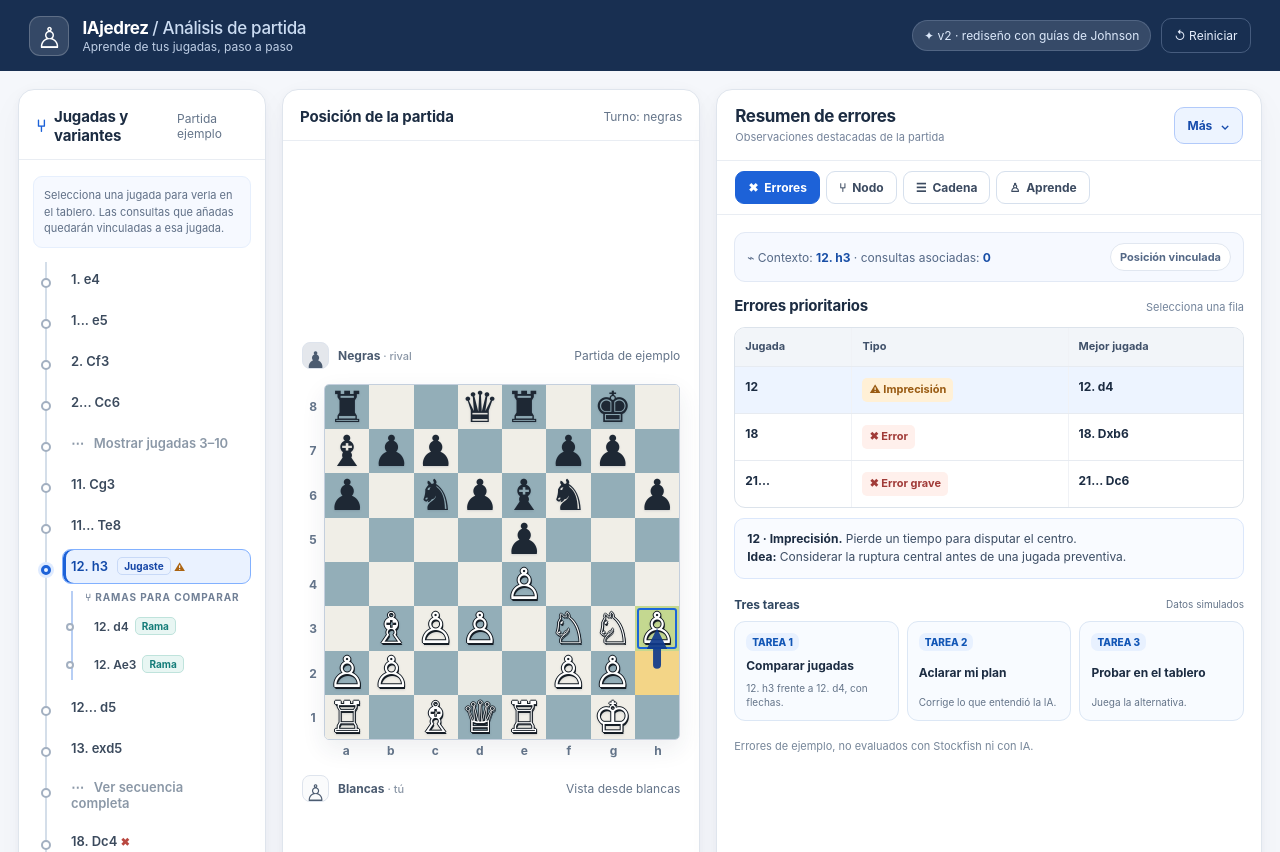
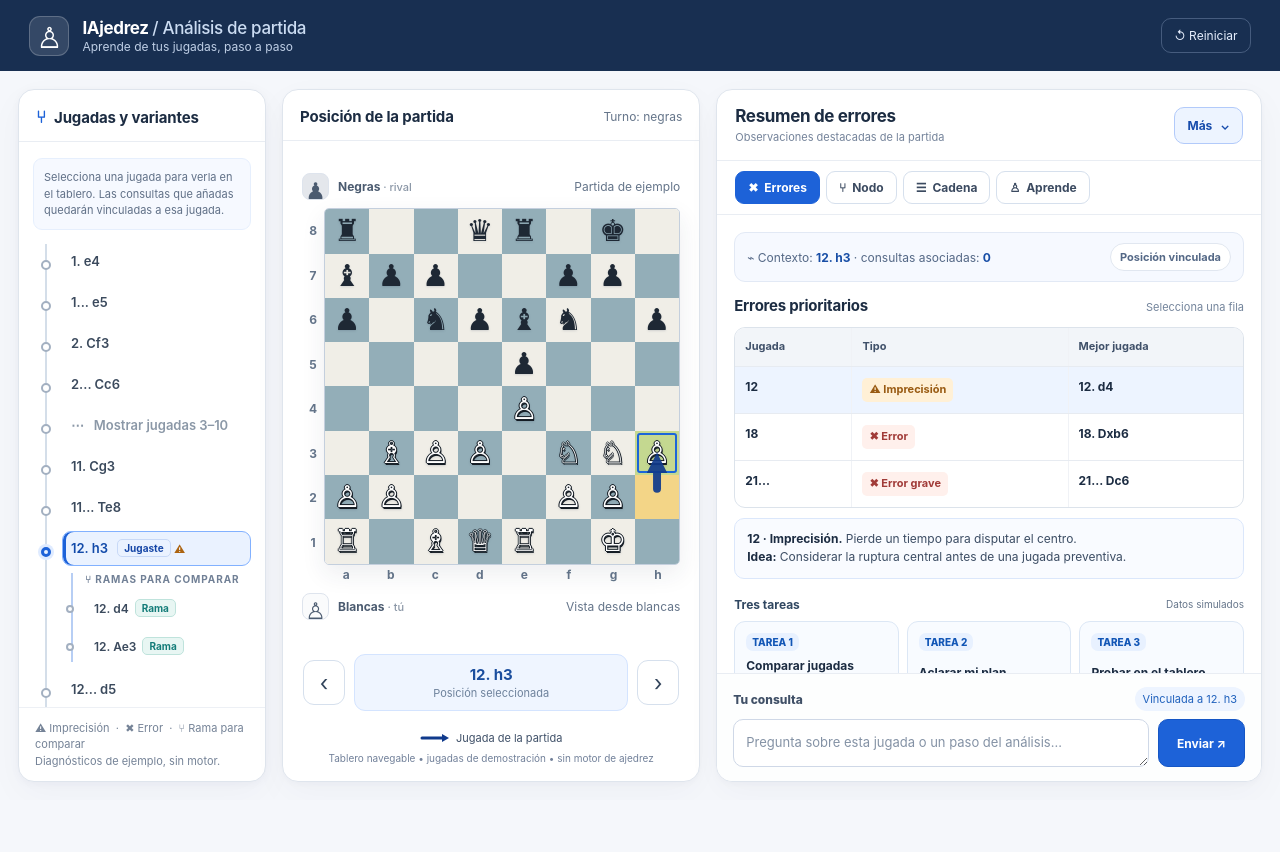
Before and after one commit to lawryuke/ajedrez_ihc, a plain HTML site: page IAjedrez_prototipo_interactivo.html in a window 1280 px wide. Shown: the top 852 px of the page. After the commit the page ends 800 px from the top, so only its background shows below. Drawn offline with Linux system fonts and the light colour scheme.

Commit message:
Ajusta la vista de escritorio y elimina textos de la interfaz

```diff
--- a/IAjedrez_prototipo_interactivo.html
+++ b/IAjedrez_prototipo_interactivo.html
@@ -71,16 +71,27 @@
 .confirm-btn:disabled{opacity:.55}
 .compare-links{font-size:11px;color:#5c7087;display:flex;gap:6px;align-items:center;flex-wrap:wrap}
 @media(max-width:660px){.node-field{grid-template-columns:1fr;gap:4px}.view-tabs{padding:9px 13px}}
+@media (min-width:1021px) {
+  body {height:100dvh;display:flex;flex-direction:column}
+  .topbar {flex:none}
+  .layout {width:100%;flex:1;min-height:0;grid-template-rows:minmax(0,1fr)}
+  .result-area {min-height:0}
+  .board-main {min-height:0;container-type:size;gap:8px}
+  .board-frame {max-width:min(575px,calc(100cqh - 72px))}
+  .board-main:has(.board-mode-hint:not([hidden])) .board-frame {max-width:min(575px,calc(100cqh - 130px))}
+  .chessboard {container-type:inline-size}
+  .square .piece {font-size:min(8.5cqw,55px)}
+}
 </style>
 </head>
 <body>
 <header class="topbar">
   <div class="brand"><span class="logo" aria-hidden="true">♙</span><div><h1>IAjedrez <span style="font-weight:450;color:#cbdcf2">/ Análisis de partida</span></h1><small>Aprende de tus jugadas, paso a paso</small></div></div>
-  <div class="topmeta"><span class="top-pill">✦ v2 · rediseño con guías de Johnson</span><button class="text-btn" id="reset" type="button" title="Restablecer la vista inicial">↺ Reiniciar</button></div>
+  <div class="topmeta"><button class="text-btn" id="reset" type="button" title="Restablecer la vista inicial">↺ Reiniciar</button></div>
 </header>
 <main class="layout">
   <section class="panel tree-panel" aria-label="Árbol de jugadas">
-    <div class="panel-header"><h2 class="panel-title"><span class="icon-dot" aria-hidden="true">⑂</span> Jugadas y variantes</h2><span class="subtle">Partida ejemplo</span></div>
+    <div class="panel-header"><h2 class="panel-title"><span class="icon-dot" aria-hidden="true">⑂</span> Jugadas y variantes</h2></div>
     <div class="tree-scroll">
       <div class="tree-help">Selecciona una jugada para verla en el tablero. Las consultas que añadas quedarán vinculadas a esa jugada.</div>
       <nav aria-label="Seleccionar jugada" class="tree-list" id="tree"></nav>
@@ -119,7 +130,6 @@
       <div class="composer-top"><label class="composer-label" for="question">Tu consulta</label><span class="composer-context" id="composer-context">Vinculada a 12. h3</span></div>
       <div class="compose-controls"><textarea id="question" class="question" rows="1" maxlength="300" required placeholder="Pregunta sobre esta jugada o un paso del análisis..."></textarea><button class="send" type="submit">Enviar ↗</button></div>
       <div id="notice" class="notice" role="status"></div>
-      <p class="composer-tip">Demostración con respuestas predefinidas: no consulta un modelo de IA ni calcula jugadas con un motor.</p>
     </form>
   </section>
 </main>
```
